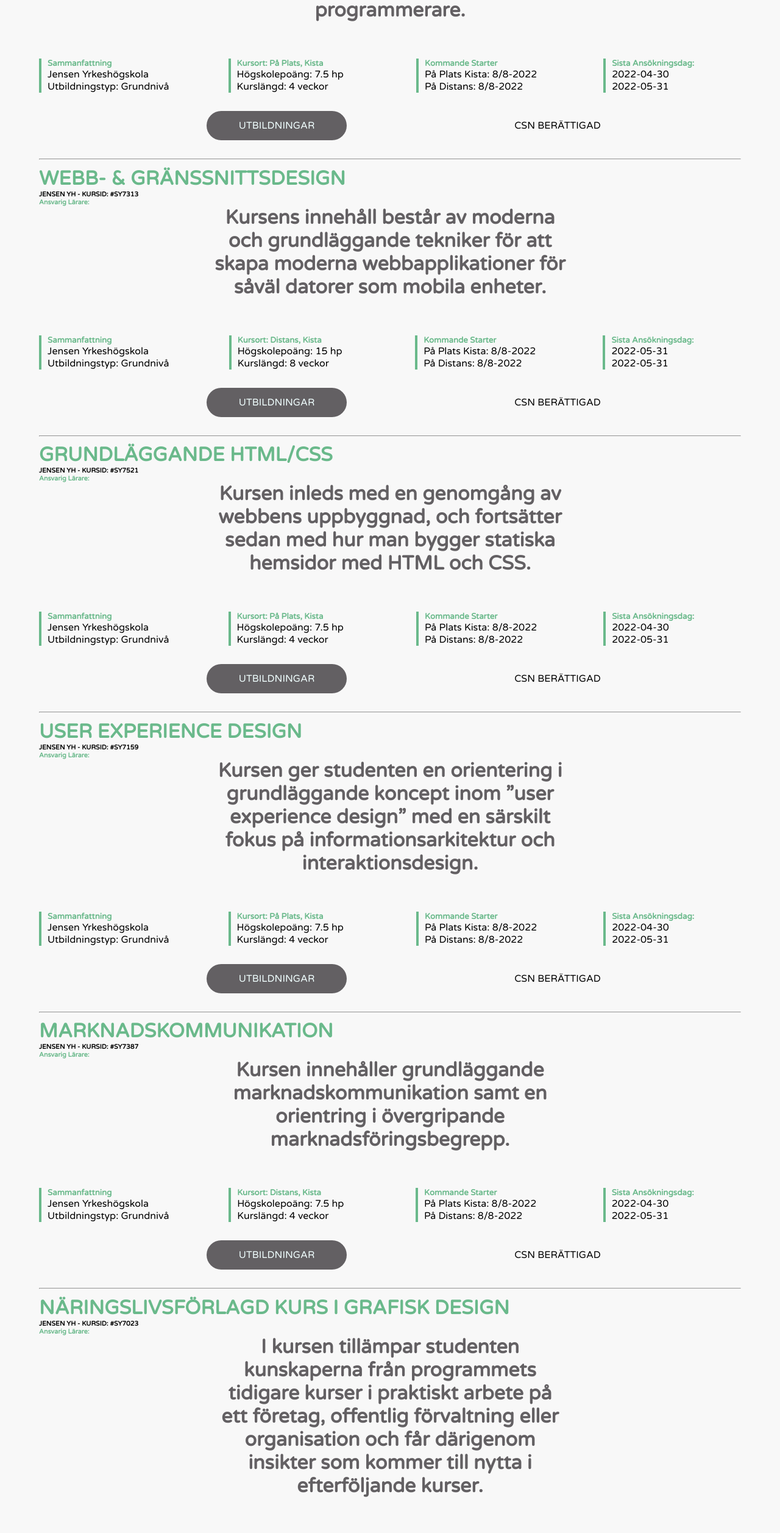
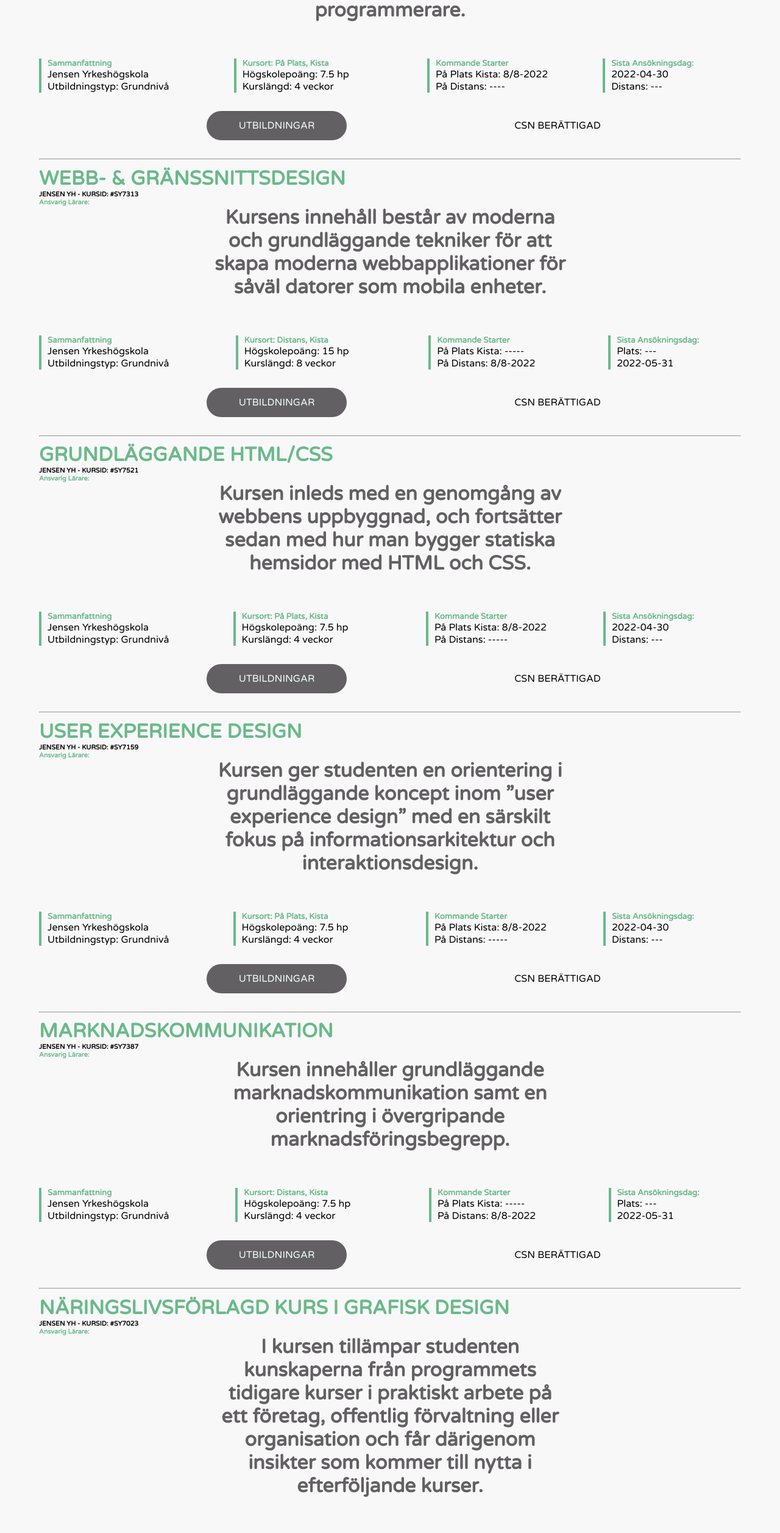
Before and after one commit to RazviCodingPadawan/Skolan_webbsida, a React (Create React App) app in the folder jensen_skolan_reactjs/: page /courses in a window 1280 px wide. Shown: the part 1120-3634 px from the top of the page at 61% size. Built offline with nearby package versions, Linux system fonts and the light colour scheme; the HTML template or start-up script is replaced by a standard one.

Commit message:
Minor changes

```diff
--- a/jensen_skolan_reactjs/src/components/CourseId.js
+++ b/jensen_skolan_reactjs/src/components/CourseId.js
@@ -35,14 +35,14 @@ function CourseId () {
                         <ul class="courseid">
                             <h5 className="courseid">Kommande Starter</h5>
                             <li>På Plats Kista: 8/8-2022</li>
-                            <li>På Distans: 8/8-2022</li>
+                            <li>På Distans: ----</li>
                         </ul>
                     </div>
                     <div>
                     <ul class="courseid">
                         <h5 className="courseid">Sista Ansökningsdag:</h5>
                             <li>2022-04-30</li>
-                            <li>2022-05-31</li>
+                            <li>Distans: ---</li>
                         </ul>
                     </div>
                 </div>
@@ -86,14 +86,14 @@ function CourseId () {
                     <div>
                         <ul class="courseid">
                             <h5 className="courseid">Kommande Starter</h5>
-                            <li>På Plats Kista: 8/8-2022</li>
+                            <li>På Plats Kista: -----</li>
                             <li>På Distans: 8/8-2022</li>
                         </ul>
                     </div>
                     <div>
                     <ul class="courseid">
                         <h5 className="courseid">Sista Ansökningsdag:</h5>
-                            <li>2022-05-31</li>
+                            <li>Plats: ---</li>
                             <li>2022-05-31</li>
                         </ul>
                     </div>
@@ -139,14 +139,14 @@ function CourseId () {
                         <ul class="courseid">
                             <h5 className="courseid">Kommande Starter</h5>
                             <li>På Plats Kista: 8/8-2022</li>
-                            <li>På Distans: 8/8-2022</li>
+                            <li>På Distans: -----</li>
                         </ul>
                     </div>
                     <div>
                     <ul class="courseid">
                         <h5 className="courseid">Sista Ansökningsdag:</h5>
                             <li>2022-04-30</li>
-                            <li>2022-05-31</li>
+                            <li>Distans: ---</li>
                         </ul>
                     </div>
                 </div>
@@ -191,14 +191,14 @@ function CourseId () {
                         <ul class="courseid">
                             <h5 className="courseid">Kommande Starter</h5>
                             <li>På Plats Kista: 8/8-2022</li>
-                            <li>På Distans: 8/8-2022</li>
+                            <li>På Distans: -----</li>
                         </ul>
                     </div>
                     <div>
                     <ul class="courseid">
                         <h5 className="courseid">Sista Ansökningsdag:</h5>
                             <li>2022-04-30</li>
-                            <li>2022-05-31</li>
+                            <li>Distans: ---</li>
                         </ul>
                     </div>
                 </div>
@@ -242,14 +242,14 @@ function CourseId () {
                     <div>
                         <ul class="courseid">
                             <h5 className="courseid">Kommande Starter</h5>
-                            <li>På Plats Kista: 8/8-2022</li>
+                            <li>På Plats Kista: -----</li>
                             <li>På Distans: 8/8-2022</li>
                         </ul>
                     </div>
                     <div>
                     <ul class="courseid">
                         <h5 className="courseid">Sista Ansökningsdag:</h5>
-                            <li>2022-04-30</li>
+                            <li>Plats: ---</li>
                             <li>2022-05-31</li>
                         </ul>
                     </div>
@@ -294,14 +294,14 @@ function CourseId () {
                     <div>
                         <ul class="courseid">
                             <h5 className="courseid">Kommande Starter</h5>
-                            <li>På Plats Kista: 8/8-2022</li>
+                            <li>På Plats Kista: -----</li>
                             <li>På Distans: 8/8-2022</li>
                         </ul>
                     </div>
                     <div>
                     <ul class="courseid">
                         <h5 className="courseid">Sista Ansökningsdag:</h5>
-                            <li>2022-04-30</li>
+                            <li>Plats: ---</li>
                             <li>2022-05-31</li>
                         </ul>
                     </div>
```
